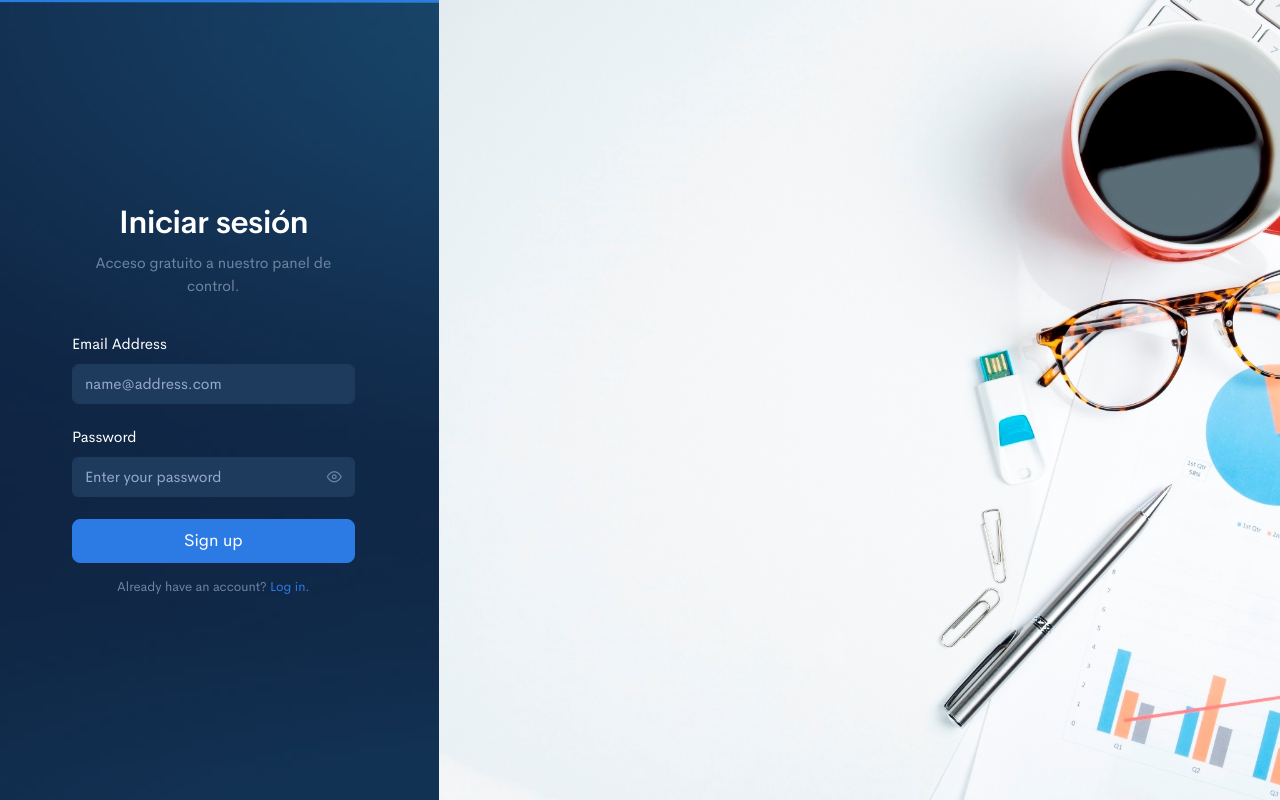
After one commit to jesusvelasquezoficial/MercadoPlus, a PHP site: page /login.php in a window 1280 px wide. The commit adds this page. Run offline with PHP 8.4, Linux system fonts and the light colour scheme; some web fonts are replaced.

Commit message:
Updated 22/03/2019

```diff
--- a/head.php
+++ b/head.php
@@ -18,8 +18,18 @@
     body {
       display: none;
       position: relative !important;
+      background-image: url("assets/img/fondo7.jpg");
+      background-repeat: repeat;
+      background-position: top;
+      background-attachment: fixed;
+      background-size: cover;
     }
-
+    .card, .navbar-light, .alert-light, .blue-alpha{
+       background-color: rgba(21, 46, 77, 0.5) !important;
+    }
+    .blue-alpha-0{
+      background-color: rgba(21, 46, 77, .7) !important;
+    }
   </style>
 
   <title>Mercado Plus</title>
--- a/index.php
+++ b/index.php
@@ -1,5 +1,5 @@
 <!doctype html>
-<html lang="en">
+<html lang="es">
 <?php
   include 'head.php';
 ?>
@@ -17,9 +17,7 @@
         include 'view2.php';
         include 'view1.php';
       ?>
-      <div class="pt-6">
-
-      </div>
+      <div class="pt-6"></div>
     </div>
   </div> <!-- / .main-content -->
 
--- /dev/null
+++ b/login.php
@@ -0,0 +1,92 @@
+<!doctype html>
+<html lang="en">
+<?php
+  include 'head.php';
+?>
+<body class="d-flex align-items-center bg-auth border-top border-top-2 border-primary">
+
+  <!-- CONTENT
+  ================================================== -->
+  <div class="container-fluid">
+    <div class="row align-items-center justify-content-center blue-alpha-0">
+      <div class="col-12 col-md-5 col-lg-6 col-xl-4 px-lg-6 my-5">
+
+        <!-- Heading -->
+        <h1 class="display-4 text-center mb-3">
+          Iniciar sesión
+        </h1>
+
+        <!-- Subheading -->
+        <p class="text-muted text-center mb-5">
+          Acceso gratuito a nuestro panel de control.
+        </p>
+
+        <!-- Form -->
+        <form>
+
+          <!-- Email address -->
+          <div class="form-group">
+
+            <!-- Label -->
+            <label>
+              Email Address
+            </label>
+
+            <!-- Input -->
+            <input type="email" class="form-control" placeholder="name@address.com">
+
+          </div>
+
+          <!-- Password -->
+          <div class="form-group">
+
+            <!-- Label -->
+            <label>
+              Password
+            </label>
+
+            <!-- Input group -->
+            <div class="input-group input-group-merge">
+
+              <!-- Input -->
+              <input type="password" class="form-control form-control-appended" placeholder="Enter your password">
+
+              <!-- Icon -->
+              <div class="input-group-append">
+                <span class="input-group-text">
+                  <i class="fe fe-eye"></i>
+                </span>
+              </div>
+
+            </div>
+          </div>
+
+          <!-- Submit -->
+          <a class="btn btn-lg btn-block btn-primary mb-3" href="index.php">
+            Sign up
+          </a>
+
+          <!-- Link -->
+          <div class="text-center">
+            <small class="text-muted text-center">
+              Already have an account? <a href="sign-in-cover.html">Log in</a>.
+            </small>
+          </div>
+
+        </form>
+
+      </div>
+      <div class="col-12 col-md-7 col-lg-6 col-xl-8 d-none d-lg-block">
+
+        <!-- Image -->
+        <div class="bg-cover vh-100 mt-n1 mr-n3" style="background-image: url(assets/img/fondo3.jpg);"></div>
+
+      </div>
+    </div> <!-- / .row -->
+  </div>
+
+  <?php
+    include 'scripts.php';
+  ?>
+</body>
+</html>
--- a/navbar.php
+++ b/navbar.php
@@ -70,7 +70,7 @@
           </li>
 
           <li class="nav-item">
-            <a class="nav-link " href="getting-started.html">
+            <a class="nav-link " href="login.php">
               <i class="fe fe-log-in"></i> Iniciar Sessión
             </a>
           </li>
```
Also changed, not shown: view2.php (+0 -14 lines), assets/img/0.png (added), assets/img/fondo3.jpg (added), assets/img/fondo4.jpg (added), assets/img/fondo5.jpg (added), assets/img/fondo6.jpg (added), assets/img/fondo7.jpg (added).
